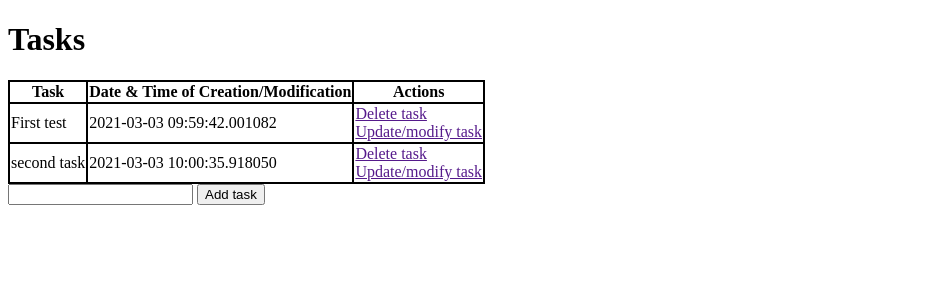
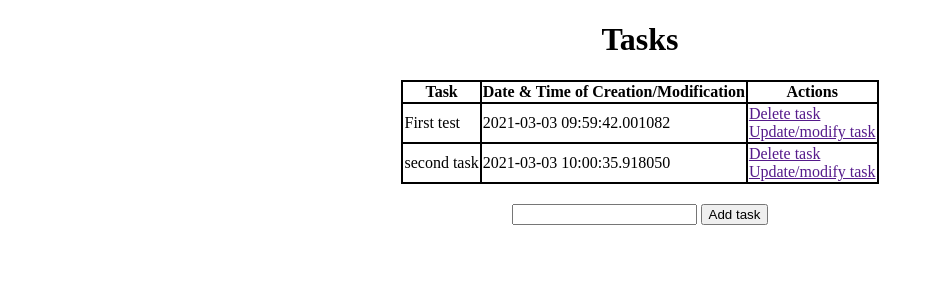
Before and after one commit to ShuaibKunji/To-Do-List, a Flask app: page / in a window 1280 px wide. Shown: the top 300 px of the page, without its empty margins (0-934 px from the left). Run offline with Flask 2, Linux system fonts and the light colour scheme; data comes from the database, SQL or seed files in the repository.

Commit message:
Create + Read functionality complete
Made some modifications to the index view to improve visual appeal. Update and/or Delete functionalaity to be implemented in next commit.

```diff
--- a/templates/index.html
+++ b/templates/index.html
@@ -2,11 +2,11 @@
 
 {% block head %}
 <title>To-Do List</title>
-<h1>Tasks</h1>
+<h1 style="text-align: center;">Tasks</h1>
 {% endblock %}
 
 {% block body %}
-<div class="content">
+<div class="content" align="center">
     <table id="tbl">
         <tr>
             <th>Task</th>
@@ -25,7 +25,7 @@
             </tr>
         {% endfor %}
     </table>
-    <form action="/" method="post">
+    <form style="margin-top: 20px;" action="/" method="post">
         <input type="text" name="task" id="task">
         <input type="submit" value="Add task">
     </form>
```
